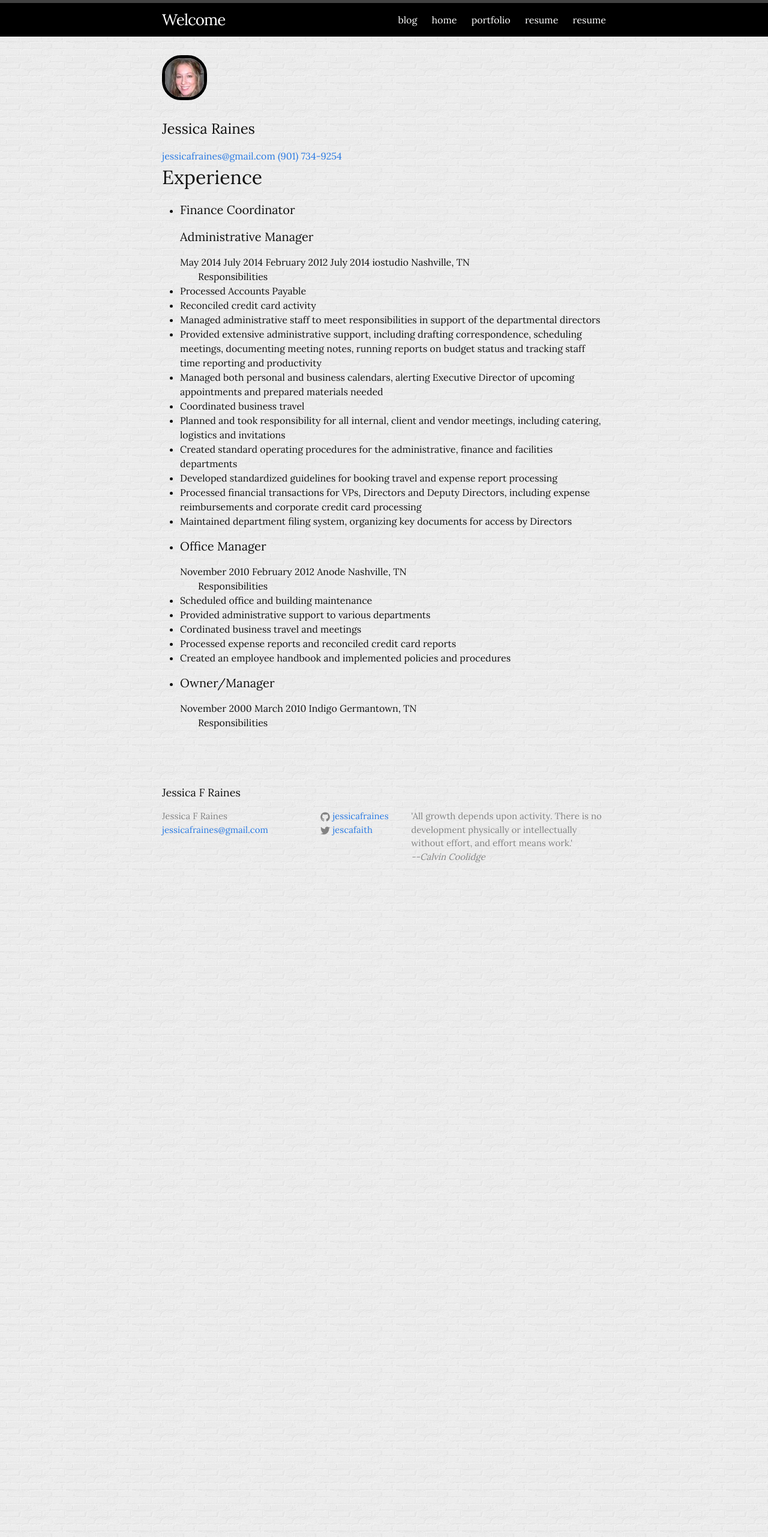
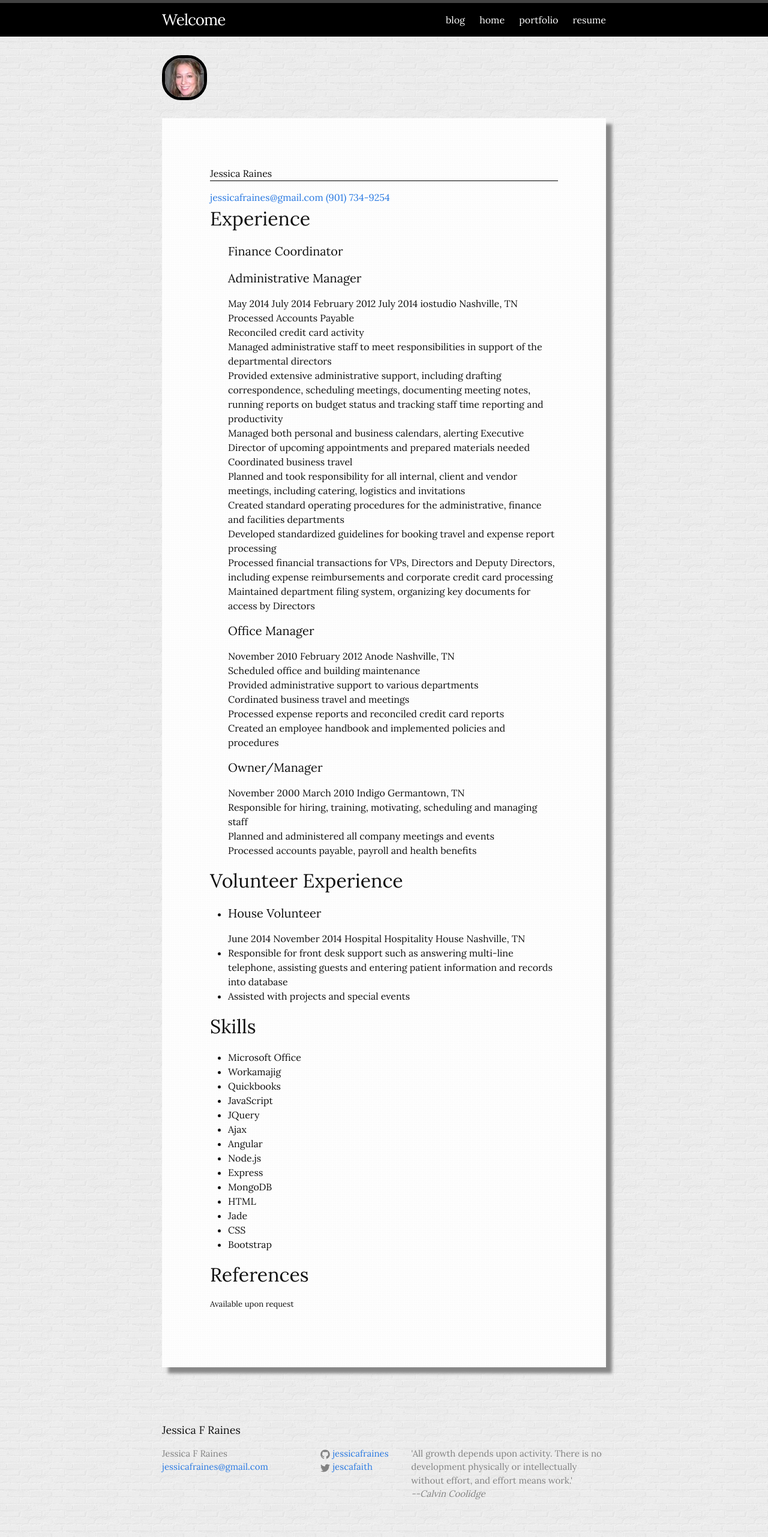
Before and after one commit to jessicafraines/jessicafraines2.github.io, a Jekyll site: the page built from resume/resume.html, in a window 1280 px wide. Shown: the whole page at 60% size. Built offline with Jekyll 4.4.1, drawn with Linux system fonts in a browser that asks for light colours; before the commit the page ends 1500 px from its top, so only the background shows below that.

Commit message:
Added 2 blog posts and worded on resume

```diff
--- /dev/null
+++ b/_sass/_resume.scss
@@ -0,0 +1,24 @@
+@import url(http://fonts.googleapis.com/css?family=Lora);
+
+#resume{
+  background-image: url('/img/brillant.png');
+  box-shadow: 10px 10px 5px #888888;
+  padding: 5em;
+
+  section{
+    clear: both;
+  }
+
+  h1{
+    border-bottom: 1px solid black;
+  }
+
+  #preamble{
+    display: block;
+  }
+  #jobs{
+    & > ul{
+      list-style: none;
+    }
+  }
+}
--- a/css/main.scss
+++ b/css/main.scss
@@ -46,5 +46,6 @@
         "base",
         "layout",
         "syntax-highlighting",
-        "custom"
+        "custom",
+        "resume"
 ;
--- a/resume.html
+++ /dev/null
@@ -1,63 +0,0 @@
----
-layout: page
-title: resume
-permalink: /resume/
----
-
-<h1>Jessica Raines</h1>
-<a href="mailto:jessicafraines@gmail.com">jessicafraines@gmail.com</a>
-<a href="tel:+19017349254">(901) 734-9254</a>
-
-<section id="jobs">
-  <h2>Experience</h2>
-
-  <ul>
-    <li>
-      <h4>Finance Coordinator</h4>
-      <h4>Administrative Manager</h4>
-      <span class="began">May 2014</span>
-      <span class="end">July 2014</span>
-      <span class="began">February 2012</span>
-      <span class="end">July 2014</span>
-      <span class="employer">iostudio</span>
-      <span class="location">Nashville, TN</span>
-      <ul class="duties">Responsibilities</ul>
-        <li>Processed Accounts Payable</li>
-        <li>Reconciled credit card activity</li>
-        <li>Managed administrative staff to meet responsibilities in support of the departmental directors</li>
-        <li>Provided extensive administrative support, including drafting correspondence, scheduling meetings, documenting meeting notes, running reports on budget status and tracking staff time reporting and productivity</li>
-        <li>Managed both personal and business calendars, alerting Executive Director of upcoming appointments and prepared materials needed</li>
-        <li>Coordinated business travel</li>
-        <li>Planned and took responsibility for all internal, client and vendor meetings, including catering, logistics and invitations</li>
-        <li>Created standard operating procedures for the administrative, finance and facilities departments</li>
-        <li>Developed standardized guidelines for booking travel and expense report processing</li>
-        <li>Processed financial transactions for VPs, Directors and Deputy Directors, including expense reimbursements and corporate credit card processing</li>
-        <li>Maintained department filing system, organizing key documents for access by Directors</li>
-      </ul>
-    </li>
-  </ul>
-  <ul>
-    <li>
-      <h4>Office Manager</h4>
-      <span class="began">November 2010</span>
-      <span class="end">February 2012</span>
-      <span class="employer">Anode</span>
-      <span class="location">Nashville, TN</span>
-      <ul class="duties">Responsibilities</ul>
-        <li>Scheduled office and building maintenance</li>
-        <li>Provided administrative support to various departments</li>
-        <li>Cordinated business travel and meetings</li>
-        <li>Processed expense reports and reconciled credit card reports</li>
-        <li>Created an employee handbook and implemented policies and procedures</li>
-    </li>
-  </ul>
-  <ul>
-    <li>
-      <h4>Owner/Manager</h4>
-      <span class="began">November 2000</span>
-      <span class="end">March 2010</span>
-      <span class="employer">Indigo</span>
-      <span class="location">Germantown, TN</span>
-      <ul class="duties">Responsibilities</ul>
-
-</section>
--- a/resume/resume.html
+++ b/resume/resume.html
@@ -3,18 +3,106 @@
 title: resume
 permalink: /resume/
 ---
-
+<article id="resume">
+  <section id="preamble">
     <h1>Jessica Raines</h1>
     <a href="mailto:jessicafraines@gmail.com">jessicafraines@gmail.com</a>
     <a href="tel:+19017349254">(901) 734-9254</a>
-
+  </section>
   <section id="jobs">
     <h2>Experience</h2>
-
     <ul>
       <li>
-      <h3>Administrative Manager</h3>
+        <h4>Finance Coordinator</h4>
+        <h4>Administrative Manager</h4>
+        <span class="began">May 2014</span>
+        <span class="end">July 2014</span>
         <span class="began">February 2012</span>
         <span class="end">July 2014</span>
         <span class="employer">iostudio</span>
         <span class="location">Nashville, TN</span>
+        <ul class="duties"></ul>
+          <li>Processed Accounts Payable</li>
+          <li>Reconciled credit card activity</li>
+          <li>Managed administrative staff to meet responsibilities in support of the departmental directors</li>
+          <li>Provided extensive administrative support, including drafting correspondence, scheduling meetings, documenting meeting notes, running reports on budget status and tracking staff time reporting and productivity</li>
+          <li>Managed both personal and business calendars, alerting Executive Director of upcoming appointments and prepared materials needed</li>
+          <li>Coordinated business travel</li>
+          <li>Planned and took responsibility for all internal, client and vendor meetings, including catering, logistics and invitations</li>
+          <li>Created standard operating procedures for the administrative, finance and facilities departments</li>
+          <li>Developed standardized guidelines for booking travel and expense report processing</li>
+          <li>Processed financial transactions for VPs, Directors and Deputy Directors, including expense reimbursements and corporate credit card processing</li>
+          <li>Maintained department filing system, organizing key documents for access by Directors</li>
+        </ul>
+      </li>
+    </ul>
+    <ul>
+      <li>
+        <h4>Office Manager</h4>
+        <span class="began">November 2010</span>
+        <span class="end">February 2012</span>
+        <span class="employer">Anode</span>
+        <span class="location">Nashville, TN</span>
+        <ul class="duties"></ul>
+          <li>Scheduled office and building maintenance</li>
+          <li>Provided administrative support to various departments</li>
+          <li>Cordinated business travel and meetings</li>
+          <li>Processed expense reports and reconciled credit card reports</li>
+          <li>Created an employee handbook and implemented policies and procedures</li>
+      </li>
+    </ul>
+    <ul>
+      <li>
+        <h4>Owner/Manager</h4>
+        <span class="began">November 2000</span>
+        <span class="end">March 2010</span>
+        <span class="employer">Indigo</span>
+        <span class="location">Germantown, TN</span>
+        <ul class="duties"></ul>
+          <li>Responsible for hiring, training, motivating, scheduling and managing staff</li>
+          <li>Planned and administered all company meetings and events</li>
+          <li>Processed accounts payable, payroll and health benefits</li>
+        </ul>
+      </li>
+    </ul>
+  </section>
+  <section id="volunteer">
+    <h2>Volunteer Experience</h2>
+    <ul>
+      <li>
+        <h4>House Volunteer</h4>
+        <span class="began">June 2014</span>
+        <span class="end">November 2014</span>
+        <span class="employer">Hospital Hospitality House</span>
+        <span class="location">Nashville, TN</span>
+        <ul class="duties"></ul>
+          <li>Responsible for front desk support such as answering multi-line telephone, assisting guests and entering patient information and records into database</li>
+          <li>Assisted with projects and special events</li>
+        </ul>
+      </li>
+    </ul>
+  </section>
+  <section>
+    <h2>Skills</h2>
+    <ul>
+      <li>Microsoft Office</li>
+      <li>Workamajig</li>
+      <li>Quickbooks</li>
+      <li>JavaScript</li>
+      <li>JQuery</li>
+      <li>Ajax</li>
+      <li>Angular</li>
+      <li>Node.js</li>
+      <li>Express</li>
+      <li>MongoDB</li>
+      <li>HTML</li>
+      <li>Jade</li>
+      <li>CSS</li>
+      <li>Bootstrap</li>
+    </ul>
+  </section>
+  <section>
+    <h2>References</h2>
+    <h5>Available upon request</h5>
+  </section>
+</article>
```
Also changed, not shown: _posts/2014-10-23-if-at-first.md (added, +10 -0 lines), _posts/2014-10-25-mad-skilz.md (added, +16 -0 lines), portfolio/portfolio.md (+2 -0 lines), img/brillant.png (added). Lines whose indentation alone changed are shown as unchanged.
